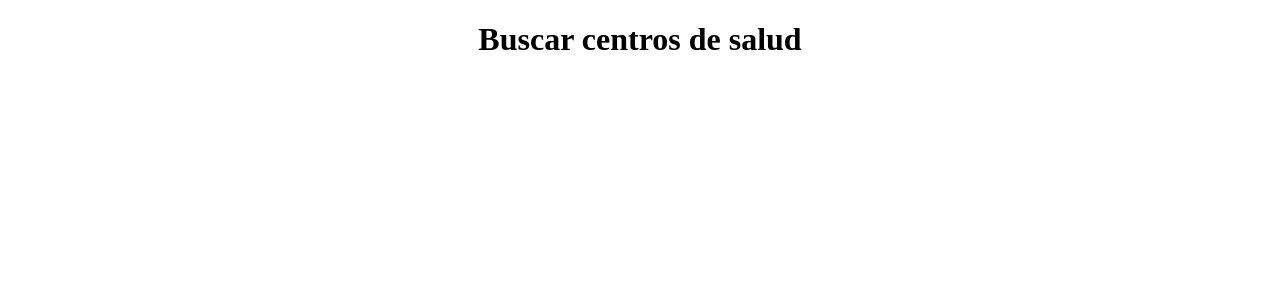
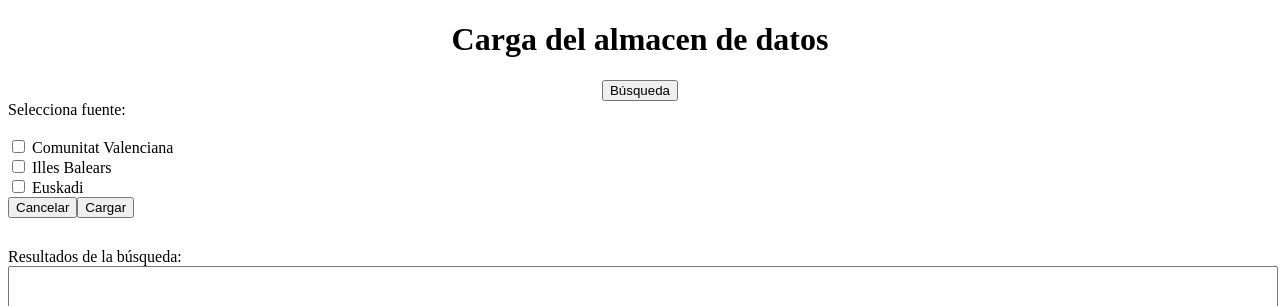
Before and after one commit to angelperezz21/FrontEndIEI, a React (Vite) app in the folder frontend-iei/: page /cargar in a window 1280 px wide. Shown: the top 306 px of the page. Built offline with nearby package versions, Linux system fonts and the light colour scheme.

Commit message:
Frontend cargar

```diff
--- a/frontend-iei/src/App.jsx
+++ b/frontend-iei/src/App.jsx
@@ -21,6 +21,7 @@ function App() {
     <div>
       <div className='titulo'>
         <h1>Buscar centros de salud</h1>
+        <button onClick={() => {}}>Cargar</button>
       </div>
       <SplitPane split="vertical" defaultSize="45%">
         <div className='Izquierda'>
--- /dev/null
+++ b/frontend-iei/src/Cargar.css
@@ -0,0 +1,3 @@
+.gridCheckBox{
+    display: grid;
+}
--- a/frontend-iei/src/Cargar.jsx
+++ b/frontend-iei/src/Cargar.jsx
@@ -1,6 +1,7 @@
 import { useState, useEffect} from 'react'
 import reactLogo from './assets/react.svg'
 import './App.css'
+import './Cargar.css'
 import MapWrapper from './MapWrapper'
 import SplitPane from 'react-split-pane';
 import ComboBox from 'react-responsive-combo-box'
@@ -9,7 +10,26 @@ function Cargar(){
     return(
         <div>
             <div className='titulo'>
-                <h1>Buscar centros de salud</h1>
+                <h1>Carga del almacen de datos</h1>
+                <button>Búsqueda</button>
+            </div>
+            <div>
+                <label>Selecciona fuente:</label>
+                <br></br>
+                <br></br>
+                <div className='gridCheckBox'>
+                    <label><input type="checkbox" ></input> Comunitat Valenciana</label>
+                    <label><input type="checkbox" ></input> Illes Balears</label>
+                    <label><input type="checkbox" ></input> Euskadi</label>
+                </div>
+                <div className='botones'>
+                    <button>Cancelar</button>
+                    <button>Cargar</button>
+                </div>
+                <div className='divResultado'>
+                    <label>Resultados de la búsqueda:</label>
+                    <textarea className='textArea' readOnly></textarea>
+                </div>
             </div>
 
         </div>
```
